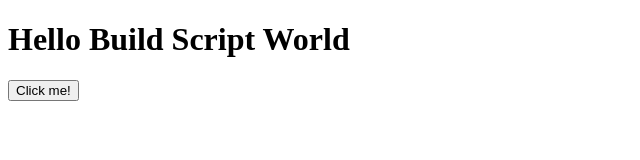
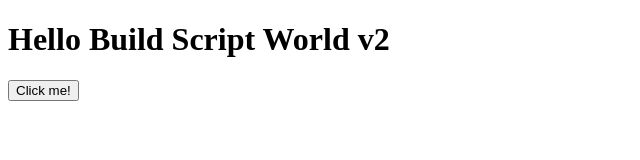
Before and after one commit to johnstonjacob/circleci-success-engineer, a website: page src/index.html in a window 1280 px wide. Shown: the full height of the page, 0-640 px from the left. Drawn offline with Linux system fonts and the light colour scheme.

Commit message:
index update to v2

```diff
--- a/src/index.html
+++ b/src/index.html
@@ -7,7 +7,7 @@
   <script src="script.js" type="text/javascript"></script>
   </head>
   <body>
-  <h1>Hello Build Script World</h1>
+  <h1>Hello Build Script World v2</h1>
   <button id="main-btn">Click me!</button>
   </body>
 </html>
```
